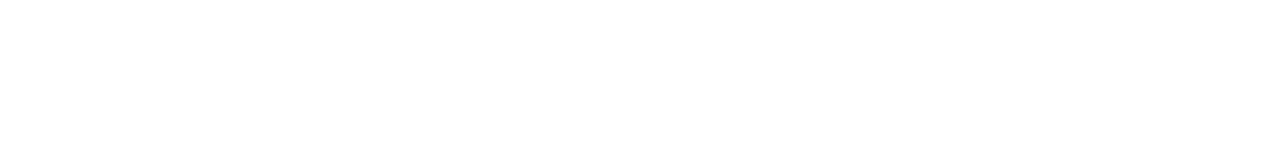
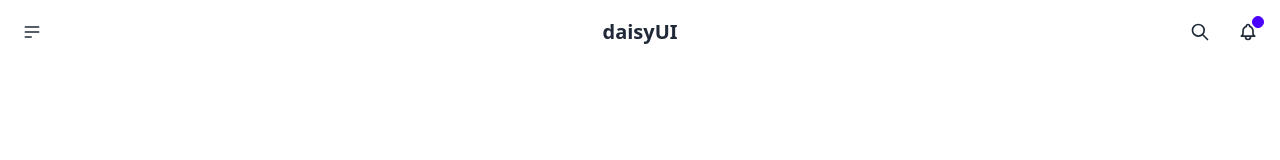
Before and after one commit to findtaskin/b9-a3, a plain HTML site: page index.html in a window 1280 px wide. Drawn offline with nearby package versions, Linux system fonts and the light colour scheme.

Commit message:
Adding dasy ui basic

```diff
--- a/index.html
+++ b/index.html
@@ -4,6 +4,85 @@
     <meta charset="UTF-8" />
     <meta name="viewport" content="width=device-width, initial-scale=1.0" />
     <title>Document</title>
+    <link
+      href="https://cdn.jsdelivr.net/npm/daisyui@4.6.0/dist/full.min.css"
+      rel="stylesheet"
+      type="text/css"
+    />
+    <script src="https://cdn.tailwindcss.com"></script>
   </head>
-  <body></body>
+  <body>
+    <!-- Adding nav bar  -->
+
+    <div class="navbar bg-base-100">
+      <div class="navbar-start">
+        <div class="dropdown">
+          <div tabindex="0" role="button" class="btn btn-ghost btn-circle">
+            <svg
+              xmlns="http://www.w3.org/2000/svg"
+              class="h-5 w-5"
+              fill="none"
+              viewBox="0 0 24 24"
+              stroke="currentColor"
+            >
+              <path
+                stroke-linecap="round"
+                stroke-linejoin="round"
+                stroke-width="2"
+                d="M4 6h16M4 12h16M4 18h7"
+              />
+            </svg>
+          </div>
+          <ul
+            tabindex="0"
+            class="menu menu-sm dropdown-content mt-3 z-[1] p-2 shadow bg-base-100 rounded-box w-52"
+          >
+            <li><a>Homepage</a></li>
+            <li><a>Portfolio</a></li>
+            <li><a>About</a></li>
+          </ul>
+        </div>
+      </div>
+      <div class="navbar-center">
+        <a class="btn btn-ghost text-xl">daisyUI</a>
+      </div>
+      <div class="navbar-end">
+        <button class="btn btn-ghost btn-circle">
+          <svg
+            xmlns="http://www.w3.org/2000/svg"
+            class="h-5 w-5"
+            fill="none"
+            viewBox="0 0 24 24"
+            stroke="currentColor"
+          >
+            <path
+              stroke-linecap="round"
+              stroke-linejoin="round"
+              stroke-width="2"
+              d="M21 21l-6-6m2-5a7 7 0 11-14 0 7 7 0 0114 0z"
+            />
+          </svg>
+        </button>
+        <button class="btn btn-ghost btn-circle">
+          <div class="indicator">
+            <svg
+              xmlns="http://www.w3.org/2000/svg"
+              class="h-5 w-5"
+              fill="none"
+              viewBox="0 0 24 24"
+              stroke="currentColor"
+            >
+              <path
+                stroke-linecap="round"
+                stroke-linejoin="round"
+                stroke-width="2"
+                d="M15 17h5l-1.405-1.405A2.032 2.032 0 0118 14.158V11a6.002 6.002 0 00-4-5.659V5a2 2 0 10-4 0v.341C7.67 6.165 6 8.388 6 11v3.159c0 .538-.214 1.055-.595 1.436L4 17h5m6 0v1a3 3 0 11-6 0v-1m6 0H9"
+              />
+            </svg>
+            <span class="badge badge-xs badge-primary indicator-item"></span>
+          </div>
+        </button>
+      </div>
+    </div>
+  </body>
 </html>
```
